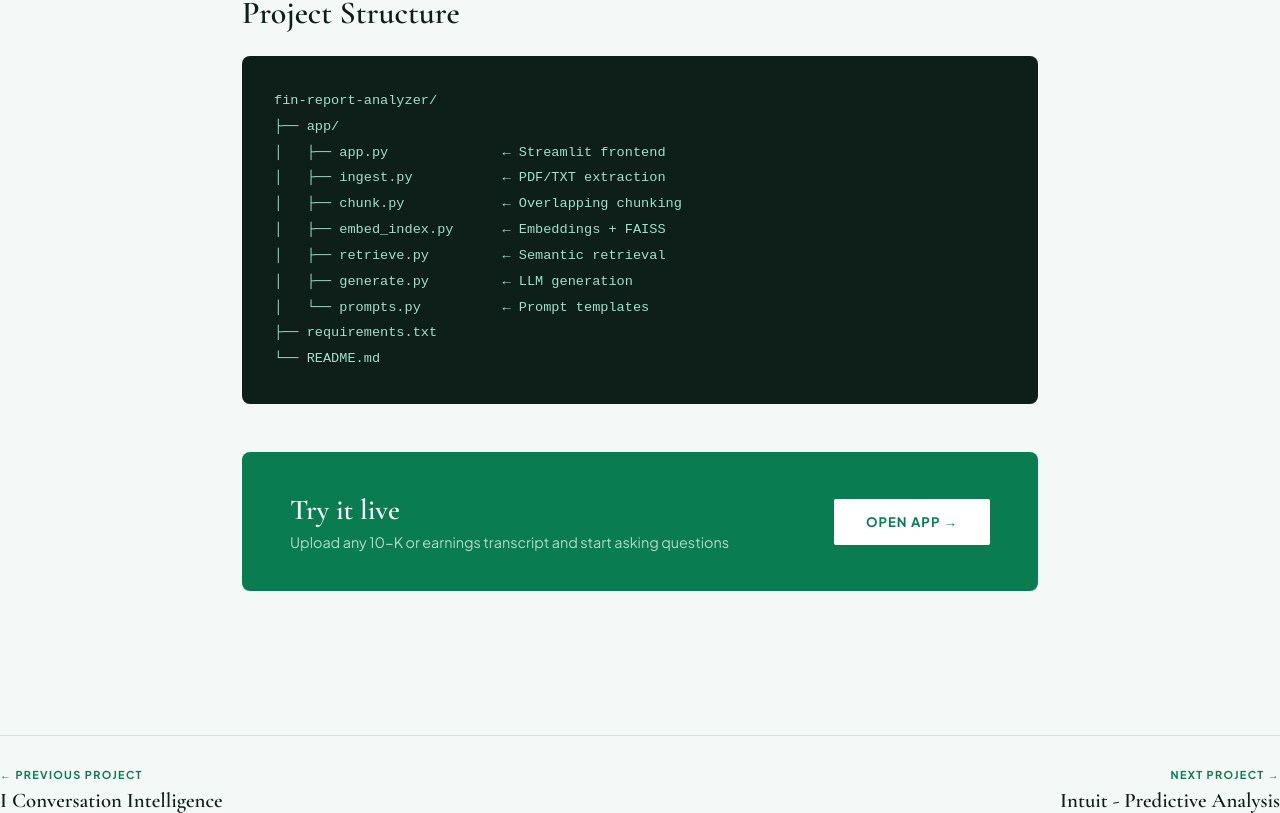
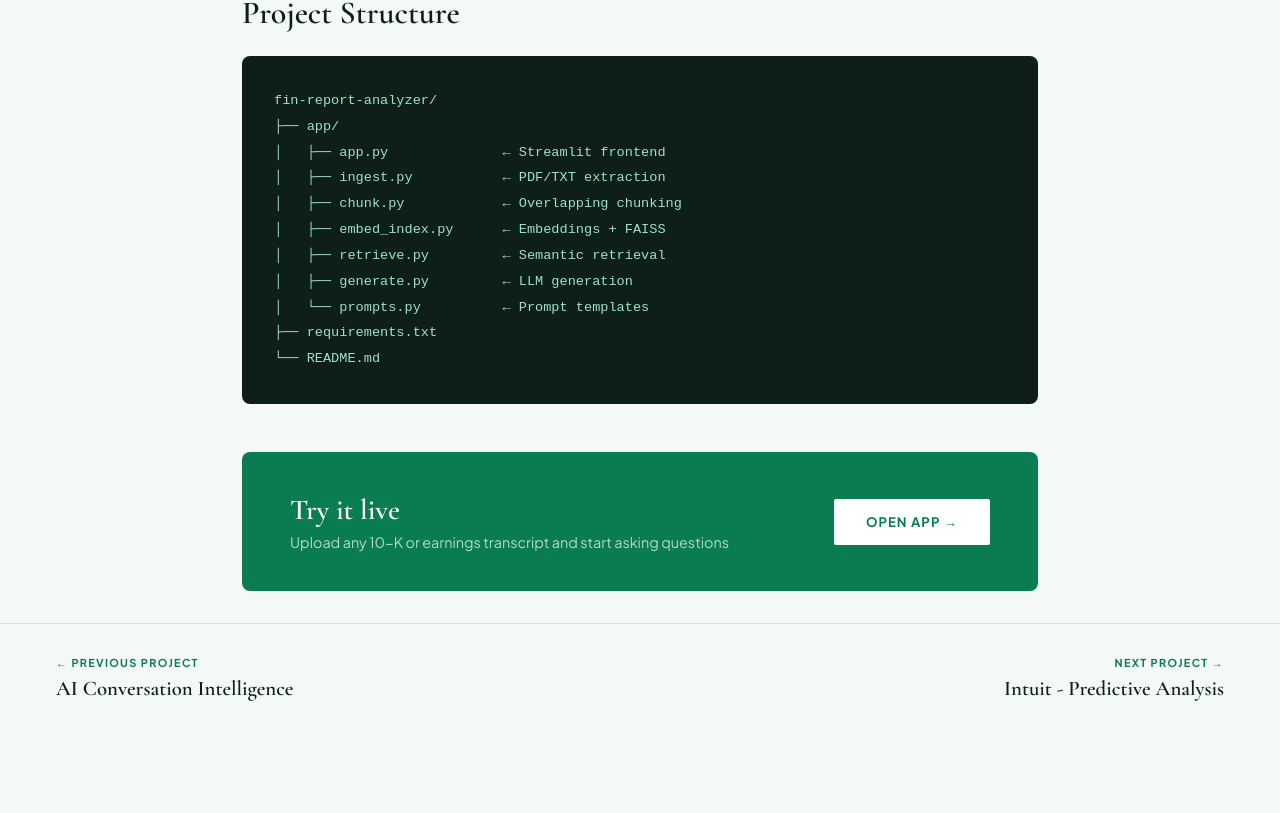
Before and after one commit to Krithikap019/ai-portfolio, a Next.js app: page /projects/ai_fin_analyser in a window 1280 px wide. Shown: the part 2614-3427 px from the top of the page. After the commit the page ends 3379 px from the top, so only its background shows below. Built offline with nearby package versions, Linux system fonts and the light colour scheme.

Commit message:
snowflake

```diff
--- a/app/projects/ai_fin_analyser/page.jsx
+++ b/app/projects/ai_fin_analyser/page.jsx
@@ -17,7 +17,7 @@ export default function FinancialAnalyzer() {
         <Link href="/" style={{ color: "#0a7c52", textDecoration: "none", fontSize: "0.8rem", fontWeight: 700, letterSpacing: "0.08em", textTransform: "uppercase", borderBottom: "2px solid #0a7c52", paddingBottom: "2px" }}>← Back home</Link>
       </nav>
 
-      <div style={{ maxWidth: "860px", margin: "0 auto", padding: "5rem 2rem" }}>
+      <div style={{ maxWidth: "860px", margin: "0 auto", padding: "5rem 2rem 0 2rem" }}>
 
         {/* Header */}
         <p style={{ fontSize: "0.7rem", fontWeight: 700, letterSpacing: "0.15em", textTransform: "uppercase", color: "#0a7c52", marginBottom: "0.6rem" }}>Featured Project</p>
@@ -154,12 +154,11 @@ LLM Answer Generation (Groq) with citations`}
 
       </div>
     {/* Prev / Next Project Navigation */}
-        <div style={{ display: "flex", justifyContent: "space-between", alignItems: "center", marginTop: "4rem", paddingTop: "2rem", borderTop: "1px solid rgba(10,124,82,0.15)" }}>
-        <Link href="/projects/ai_conversation" style={{ textDecoration: "none", group: true }}>
+    <div style={{ display: "flex", justifyContent: "space-between", alignItems: "center", padding: "2rem 3.5rem 4rem 3.5rem", borderTop: "1px solid rgba(10,124,82,0.15)", marginTop: "2rem" }}>
+      <Link href="/projects/ai_conversation" style={{ textDecoration: "none" }}>
         <p style={{ fontSize: "0.68rem", fontWeight: 700, letterSpacing: "0.12em", textTransform: "uppercase", color: "#0a7c52", marginBottom: "0.4rem" }}>← Previous Project</p>
-            <p style={{ fontFamily: "'Cormorant Garamond', serif", fontSize: "1.3rem", fontWeight: 600, color: "#0d1f18" }}>I Conversation Intelligence</p>
+        <p style={{ fontFamily: "'Cormorant Garamond', serif", fontSize: "1.3rem", fontWeight: 600, color: "#0d1f18" }}>AI Conversation Intelligence</p>
       </Link>
-
       <Link href="/projects/intuit" style={{ textDecoration: "none", textAlign: "right" }}>
         <p style={{ fontSize: "0.68rem", fontWeight: 700, letterSpacing: "0.12em", textTransform: "uppercase", color: "#0a7c52", marginBottom: "0.4rem" }}>Next Project →</p>
         <p style={{ fontFamily: "'Cormorant Garamond', serif", fontSize: "1.3rem", fontWeight: 600, color: "#0d1f18" }}>Intuit - Predictive Analysis</p>
```
Lines whose indentation alone changed are shown as unchanged.
